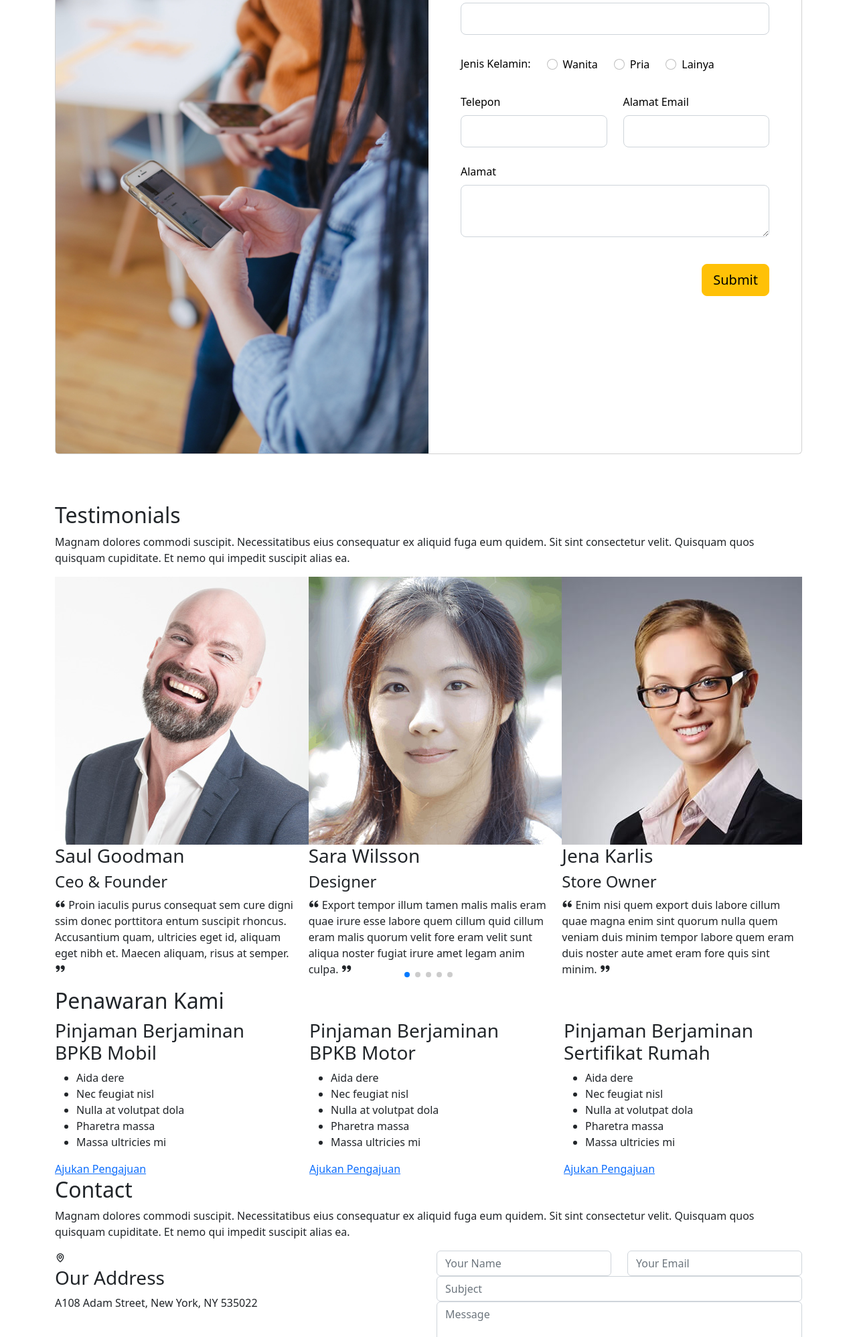
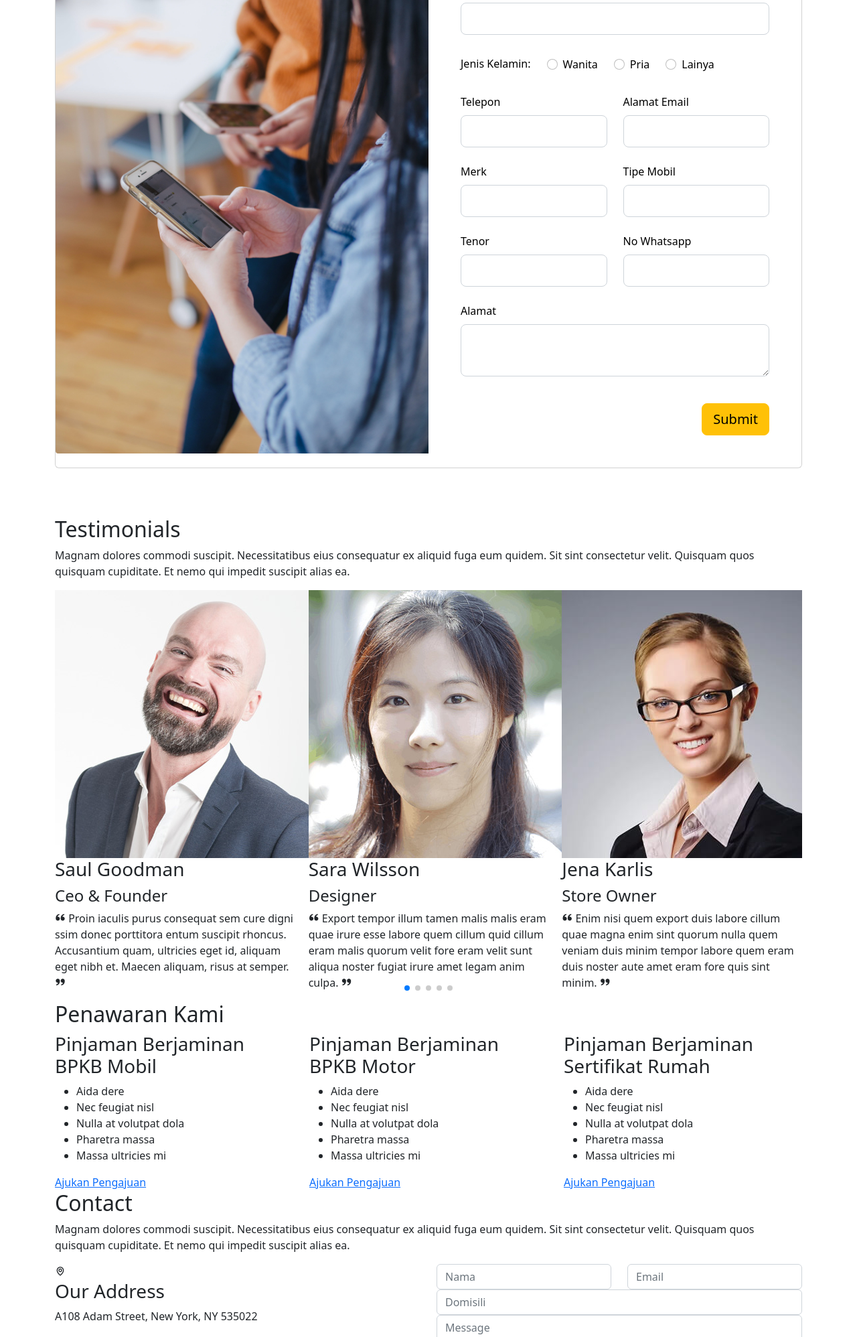
Before and after one commit to harbyanwardi/modalin-app, a CodeIgniter app: page / in a window 1280 px wide. Shown: the part 1392-3388 px from the top of the page at 67% size. Run offline with CodeIgniter, Linux system fonts and the light colour scheme.

Commit message:
form new change

```diff
--- a/application/views/form.php
+++ b/application/views/form.php
@@ -76,6 +76,38 @@
                     </div>
                   </div>
                 </div>
+                <div class="row">
+                  <div class="col-md-6 mb-4">
+                    <div class="form-outline">
+                      <label class="form-label" for="form3Example1m1">Merk</label>
+                      <input type="text" id="form3Example1m1" class="form-control form-control-lg" />
+
+                    </div>
+                  </div>
+                  <div class="col-md-6 mb-4">
+                    <div class="form-outline">
+                      <label class="form-label" for="form3Example1n1">Tipe Mobil</label>
+                      <input type="text" id="form3Example1n1" class="form-control form-control-lg" />
+
+                    </div>
+                  </div>
+                </div>
+                <div class="row">
+                  <div class="col-md-6 mb-4">
+                    <div class="form-outline">
+                      <label class="form-label" for="form3Example1m1">Tenor</label>
+                      <input type="text" id="form3Example1m1" class="form-control form-control-lg" />
+
+                    </div>
+                  </div>
+                  <div class="col-md-6 mb-4">
+                    <div class="form-outline">
+                      <label class="form-label" for="form3Example1n1">No Whatsapp</label>
+                      <input type="number" id="form3Example1n1" class="form-control form-control-lg" />
+
+                    </div>
+                  </div>
+                </div>
 
                 <div class="form-outline mb-4">
                   <label class="form-label" for="form3Example8">Alamat</label>
--- a/application/views/home.php
+++ b/application/views/home.php
@@ -359,14 +359,14 @@
             <form action="forms/contact.php" method="post" role="form" class="php-email-form">
               <div class="row">
                 <div class="col form-group">
-                  <input type="text" name="name" class="form-control" id="name" placeholder="Your Name" required>
+                  <input type="text" name="name" class="form-control" id="name" placeholder="Nama" required>
                 </div>
                 <div class="col form-group">
-                  <input type="email" class="form-control" name="email" id="email" placeholder="Your Email" required>
+                  <input type="email" class="form-control" name="email" id="email" placeholder="Email" required>
                 </div>
               </div>
               <div class="form-group">
-                <input type="text" class="form-control" name="subject" id="subject" placeholder="Subject" required>
+                <input type="text" class="form-control" name="domisili" id="domisili" placeholder="Domisili" required>
               </div>
               <div class="form-group">
                 <textarea class="form-control" name="message" rows="5" placeholder="Message" required></textarea>
```
Also changed, not shown: 1 other file.
